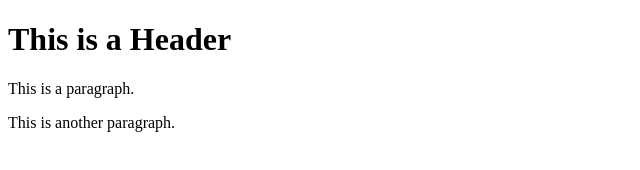
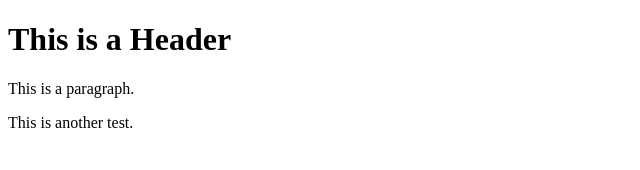
Before and after one commit to karthik245/git-test, a plain HTML site: page index.html in a window 1280 px wide. Shown: the full height of the page, 0-640 px from the left. Drawn offline with Linux system fonts and the light colour scheme.

Commit message:
commit on master

```diff
--- a/index.html
+++ b/index.html
@@ -3,6 +3,6 @@
    <body>
       <h1>This is a Header</h1>
       <p>This is a paragraph.</p>
-      <p>This is another paragraph.</p>
+      <p>This is another test.</p>
    </body>
 </html>
```
